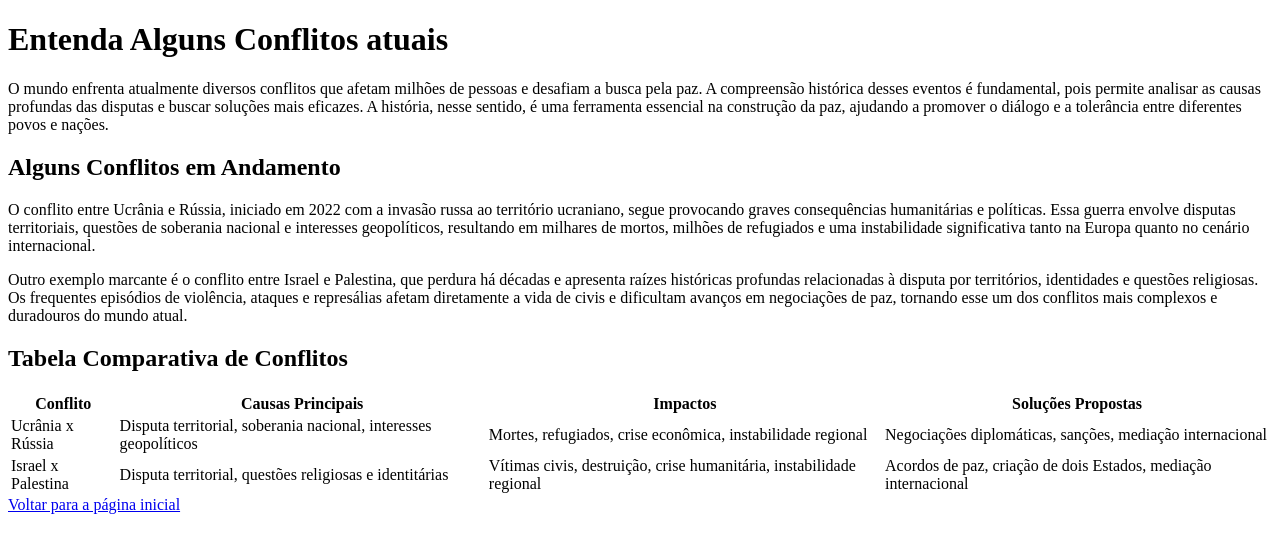
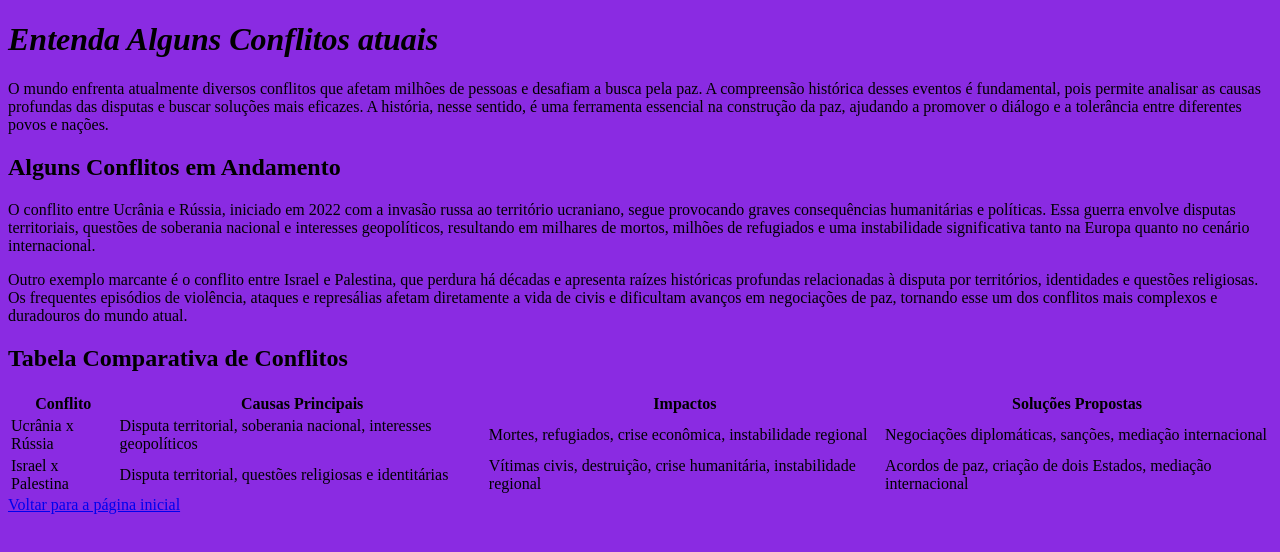
Before and after one commit to GersonEmanuel/autoria-web, a plain HTML site: page atividade2/conflitos.html in a window 1280 px wide. Drawn offline with Linux system fonts and the light colour scheme.

Commit message:
atividade 3 css

```diff
--- a/atividade2/conflitos.html
+++ b/atividade2/conflitos.html
@@ -3,10 +3,11 @@
 <head>
     <meta charset="UTF-8">
     <title>Conflitos</title>
+    <link rel="stylesheet" href="css/conflitos.css">
 
 </head>
 <body>
-    <h1>Entenda Alguns Conflitos atuais</h1>
+    <h1 id="atuais">Entenda Alguns Conflitos atuais</h1>
         <p>
             O mundo enfrenta atualmente diversos conflitos que afetam milhões de pessoas e desafiam a busca pela paz. A compreensão histórica desses eventos é fundamental, pois permite analisar as causas profundas das disputas e buscar soluções mais eficazes. A história, nesse sentido, é uma ferramenta essencial na construção da paz, ajudando a promover o diálogo e a tolerância entre diferentes povos e nações.
         </p>
--- /dev/null
+++ b/atividade2/css/conflitos.css
@@ -0,0 +1,14 @@
+ul{
+    font: 20;
+}
+li{
+    font-style: italic;
+    font-size: 18;
+}
+#atuais{
+    font-style: oblique;
+}
+
+body{
+    background-color: blueviolet;
+}
--- /dev/null
+++ b/atividade2/css/historias.css
@@ -0,0 +1,8 @@
+h1{
+    text-align: center;
+    color: blueviolet;
+}
+
+p{
+    color: cadetblue;
+}
--- /dev/null
+++ b/atividade2/css/index.css
@@ -0,0 +1,16 @@
+h1{
+    font-size: 28;
+    color: blue;
+    text-align: center
+};
+
+body {
+    background-color: beige;
+
+}
+
+.principal{
+    font-size: 22;
+
+
+}
```
Also changed, not shown: atividade2/historias.html (+1 -0 lines), atividade2/index.html (+2 -1 lines).
